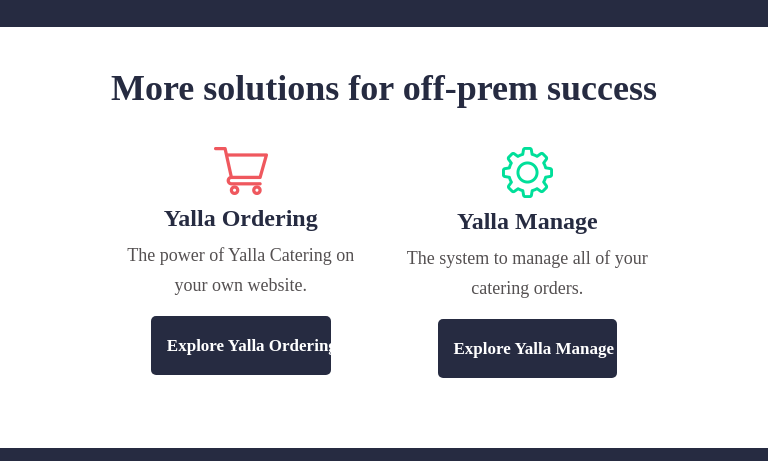
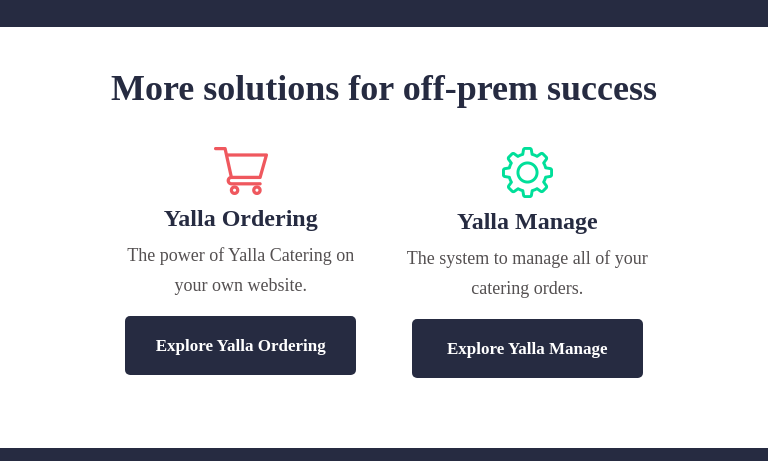
Before and after one commit to balvantfoodsquire/yalla-pricing, a plain HTML site: page yalla-catering-dispatch.html in a window 768 px wide. Shown: the part 2489-2950 px from the top of the page. Drawn offline with nearby package versions, Linux system fonts and the light colour scheme; a web font is replaced by a local one.

Commit message:
fixed isuue

```diff
--- a/assets/css/responsive.css
+++ b/assets/css/responsive.css
@@ -27,6 +27,9 @@
 .banner-yalla-catering {
     background-size: cover !important;
     background-position: 100% !important;
+}
+.more-div a{
+    width: 90% !important;
 }
 }
 /**********
```
